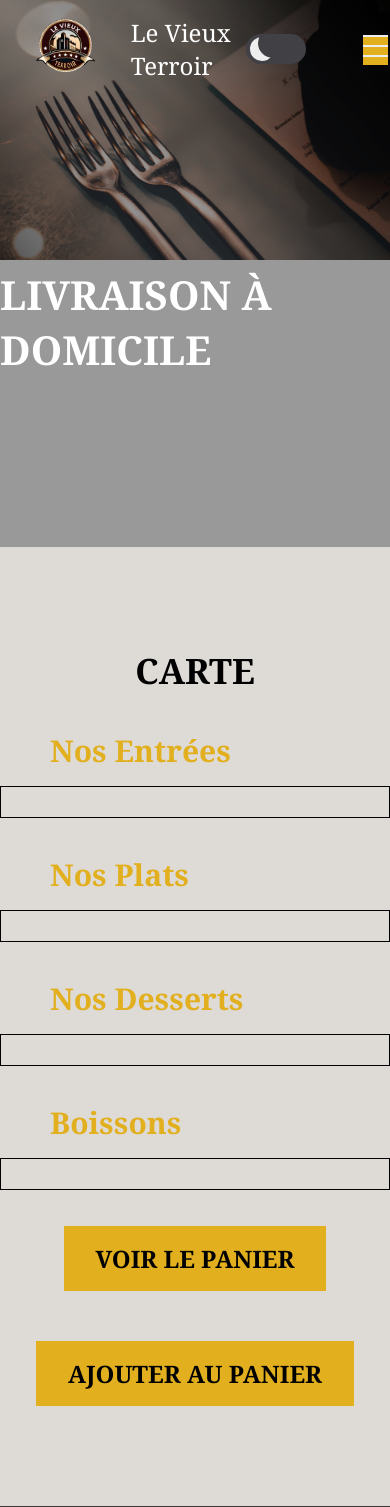
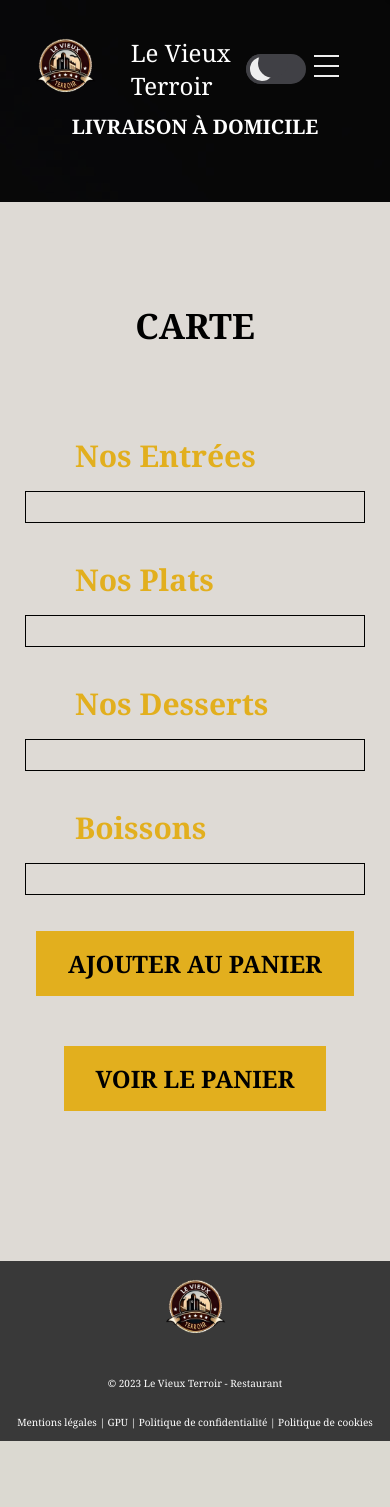
Before and after one commit to fredericbranca/Projet-site-restaurant, a PHP site: template view/livraison.php in a window 390 px wide. Shown: the top 1507 px of the page. After the commit the page ends 1441 px from the top, so only its background shows below. Run offline with PHP 8.4, Linux system fonts and the light colour scheme; the template is opened without the code that fills it, so the values that code supplies are empty; some libraries are stand-ins or nearby versions.

Commit message:
css responsiveness page

```diff
--- a/public/css/livraison.css
+++ b/public/css/livraison.css
@@ -11,8 +11,16 @@ main[data-theme='light'] {
     --main-input-color: rgb(185, 185, 185);
 }
 
-body {
-    background: rgba(0, 0, 0, 0.4) url(../img/carte.jpg) no-repeat;
+header {
+    position: relative;
+    min-width: 90vw;
+}
+nav {
+    position: absolute;
+    width:  90vw;
+}
+.header {
+    background: rgba(0, 0, 0, 0.4) url(../img/carte.jpg) no-repeat 50% 65% ;
     background-blend-mode: darken;
     background-size: 100% auto;
 }
@@ -37,10 +45,12 @@ body {
     padding: 100px 0px;
 }
 .carte-content {
+    max-width: max(1300px, calc(100% - 80px));
     display: flex;
     flex-direction: column;
     align-items: left;
     gap: 36px;
+    margin: 50px 0px;
 }
 .content {
     display: flex;
@@ -56,7 +66,7 @@ body {
     gap: 50px;
 }
 .produit p:first-of-type {
-    width: 1000px;
+    max-width: max(1000px, calc(100% - 80px));
 }
 .content p {
     max-width: 1000px;
@@ -72,6 +82,7 @@ body {
     display: flex;
     flex-direction: column;
     gap: 15px;
+    margin: 0px 25px;
 }
 .titre {
     font-size: 35px;
@@ -87,11 +98,6 @@ body {
     color:rgb(226, 175, 30);
     padding-left: 50px;
 }
-span {
-    width: 1px;
-    height: 100px;
-    background-color: rgb(226, 175, 30);
-  }
 .input-qtt {
     background-color: var(--main-input-color);
     width: 70px;
@@ -103,3 +109,28 @@ span {
 .wrap {
     gap: 50px;
 }
+
+@media (max-width: 1200px) {
+    nav .nav-btn {
+        right: 30px;
+    }
+    .content p {
+        font-size: 20px;
+    }
+}
+
+@media (max-width: 768px) {
+    .header {
+        background: rgba(0, 0, 0, 0.4) url(../img/carte.jpg) no-repeat 100%;
+        background-blend-mode: darken;
+        background-size: auto;
+        min-height: 202px;
+        padding-top: 50px;
+    }
+    .header p {
+        font-size: 20px;
+    }
+    .content p {
+        font-size: 15px;
+    }
+}
--- a/public/css/login.css
+++ b/public/css/login.css
@@ -89,7 +89,6 @@ main, nav, header {
     left: 9px;
 }
 
-
   /* @media responsive */
 
 @media (max-width: 1200px) {
--- a/public/css/style.css
+++ b/public/css/style.css
@@ -49,7 +49,7 @@ footer,
 a {
     font-size: 24px;
     text-decoration: none;
-    color: white;
+    color: var(--main-font-color);
 }
 
 nav .logo-container {
--- a/view/livraison.php
+++ b/view/livraison.php
@@ -124,8 +124,8 @@ if (isset($requeteQttProduits)) {
             </div>
         </div>
         <div class="wrap">
+            <input class="bouton input-btn" type="submit" name="submit" value="AJOUTER AU PANIER">
             <a class="bouton input-btn" id="panier" href="index.php?action=panier">VOIR LE PANIER</a>
-            <input class="bouton input-btn" type="submit" name="submit" value="AJOUTER AU PANIER">
         </div>
     </form>
 
```
Also changed, not shown: public/css/panier.css (+104 -9 lines), view/panier.php (+18 -6 lines).
